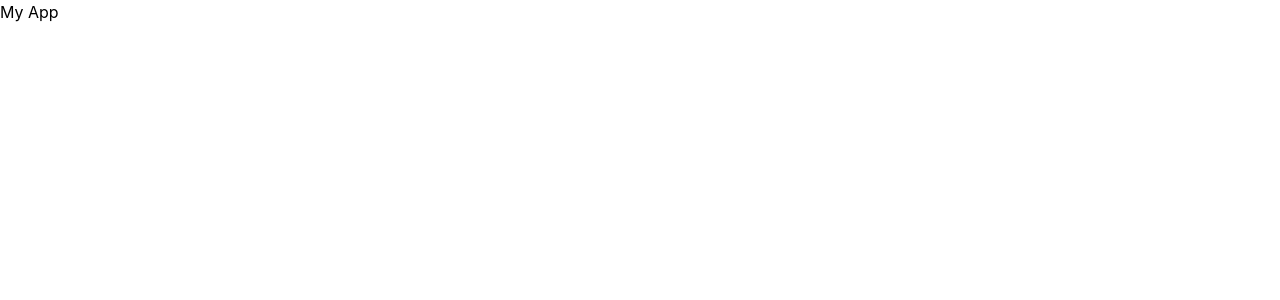
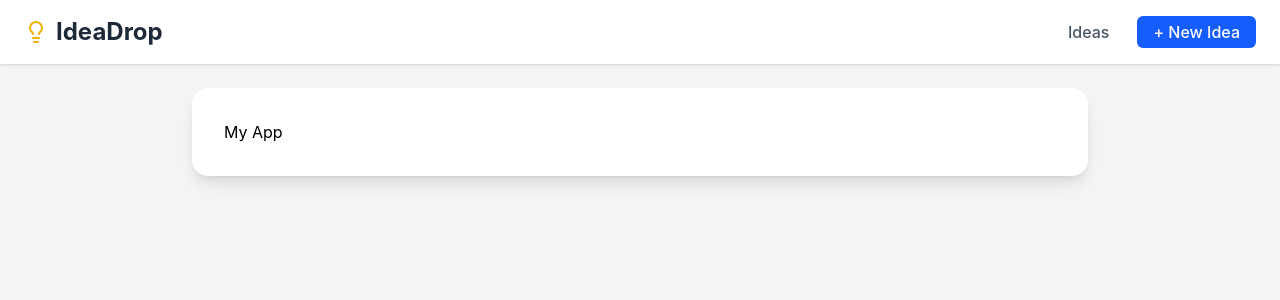
Before and after one commit to alphageekdom/idea-drop-ui, a React (Vite) app: page / in a window 1280 px wide. Shown: the top 300 px of the page. Built offline with nearby package versions, Linux system fonts and the light colour scheme.

Commit message:
add header and layout components

```diff
--- /dev/null
+++ b/src/components/Header.tsx
@@ -0,0 +1,34 @@
+import { Link } from '@tanstack/react-router';
+import { Lightbulb } from 'lucide-react';
+
+const Header = () => {
+  return (
+    <header className="bg-white shadow">
+      <div className="container mx-auto flex items-center justify-between px-6 py-4">
+        <div className="flex items-center space-x-2 text-gray-800">
+          <Link to="/" className="flex items-center space-x-2 text-gray-800">
+            <Lightbulb className="h-6 w-6 text-yellow-500" />
+            <h1 className="text-2xl font-bold">IdeaDrop</h1>
+          </Link>
+        </div>
+
+        <nav className="flex items-center space-x-4">
+          <Link
+            to="/ideas"
+            className="px-3 py-2 leading-none font-medium text-gray-600 transition hover:text-gray-900"
+          >
+            Ideas
+          </Link>
+          <Link
+            to="/ideas/new"
+            className="rounded-md bg-blue-600 px-4 py-2 leading-none font-medium text-white transition hover:bg-blue-700"
+          >
+            + New Idea
+          </Link>
+        </nav>
+      </div>
+    </header>
+  );
+};
+
+export default Header;
--- a/src/routes/__root.tsx
+++ b/src/routes/__root.tsx
@@ -6,6 +6,7 @@ import {
 import { TanStackRouterDevtoolsPanel } from '@tanstack/react-router-devtools';
 import { TanStackDevtools } from '@tanstack/react-devtools';
 import { QueryClient } from '@tanstack/react-query';
+import Header from '@/components/Header';
 
 type RouterContext = {
   queryClient: QueryClient;
@@ -23,10 +24,19 @@ export const Route = createRootRouteWithContext<RouterContext>()({
     ],
   }),
 
-  component: () => (
-    <>
+  component: RootLayout,
+});
+
+function RootLayout() {
+  return (
+    <div className="flex min-h-screen flex-col bg-gray-100">
       <HeadContent />
-      <Outlet />
+      <Header />
+      <main className="flex justify-center p-6">
+        <div className="w-full max-w-4xl rounded-2xl bg-white p-8 shadow-lg">
+          <Outlet />
+        </div>
+      </main>
       <TanStackDevtools
         config={{
           position: 'bottom-right',
@@ -38,6 +48,6 @@ export const Route = createRootRouteWithContext<RouterContext>()({
           },
         ]}
       />
-    </>
-  ),
-});
+    </div>
+  );
+}
```
